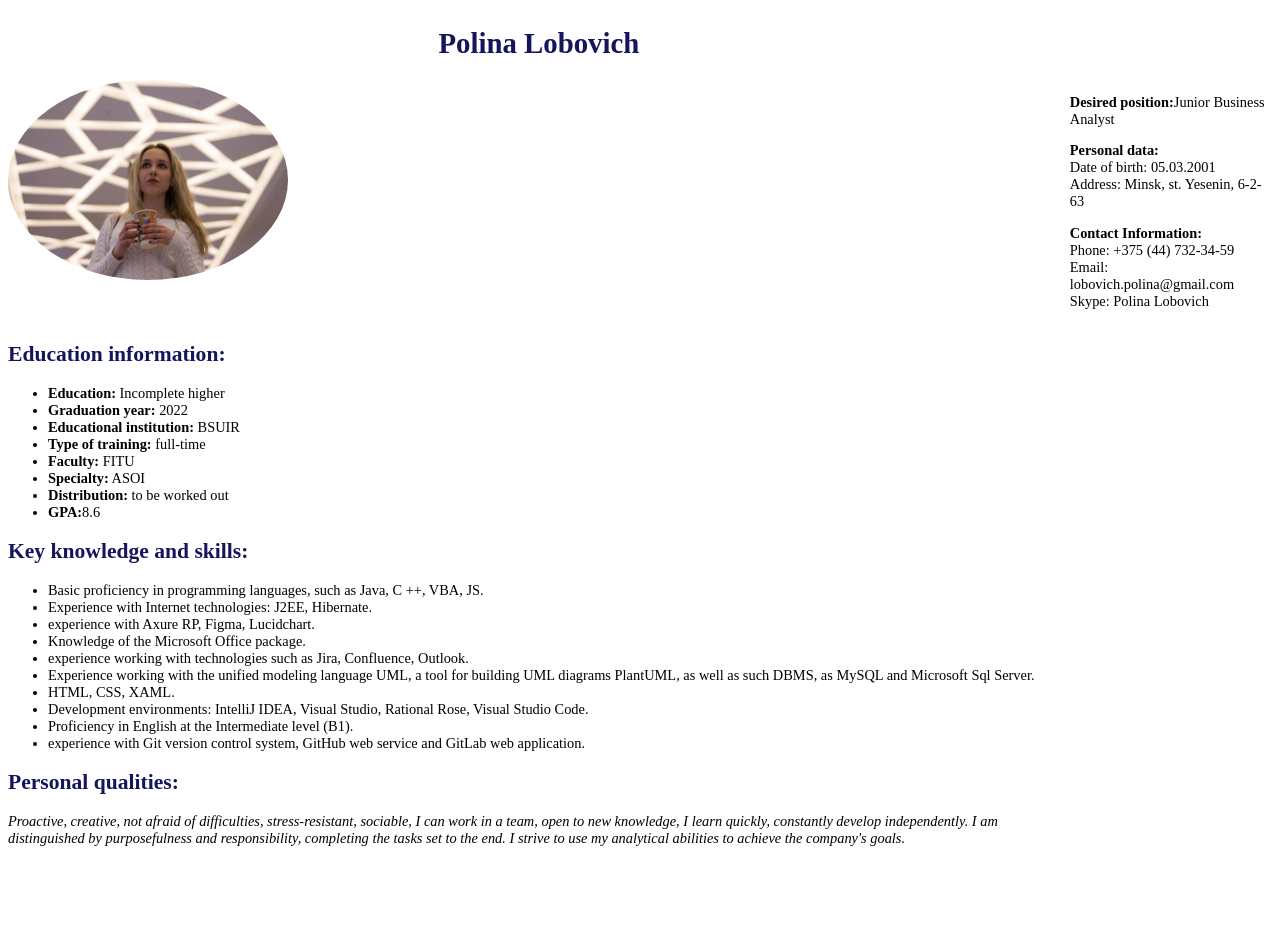
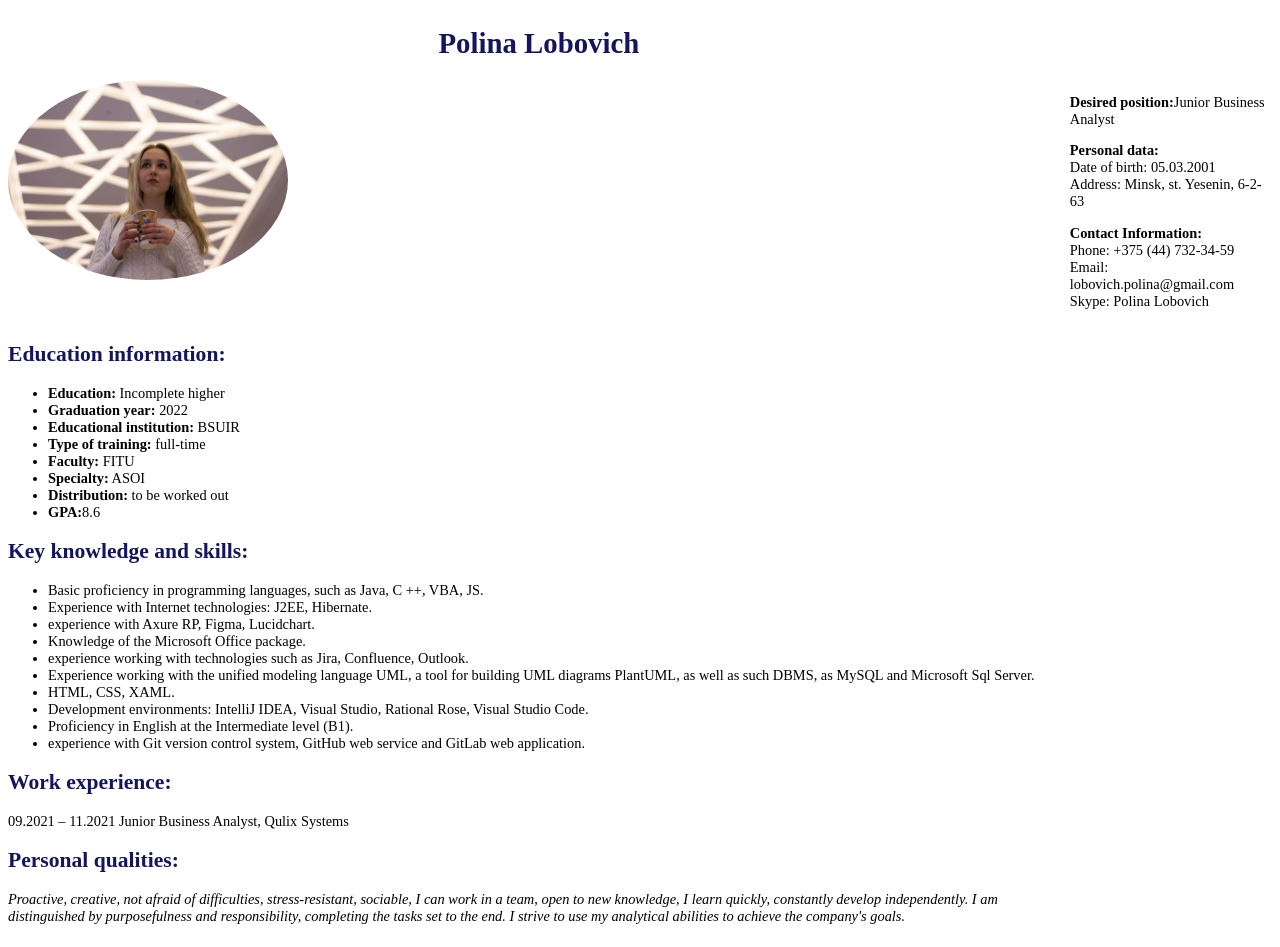
Before and after one commit to Polina-coder/MyNewCV, a plain HTML site: page index.html in a window 1280 px wide. Before the commit the page ends 869 px from the top, so only its background shows below. Drawn offline with Linux system fonts and the light colour scheme.

Commit message:
Update index.html

```diff
--- a/index.html
+++ b/index.html
@@ -61,6 +61,8 @@ Email: lobovich.polina@gmail.com
 <li>Proficiency in English at the Intermediate level (B1).</li>
 <li>experience with Git version control system, GitHub web service and GitLab web application.</li>
 </ul>
+ <h2>Work experience:</h2>
+ <p>09.2021 – 11.2021 Junior Business Analyst, Qulix Systems</p>
 <h2>Personal qualities:</h2>
 <p><em>Proactive, creative, not afraid of difficulties, stress-resistant,
 sociable, I can work in a team, open to new knowledge, I learn quickly, constantly develop independently.
```
